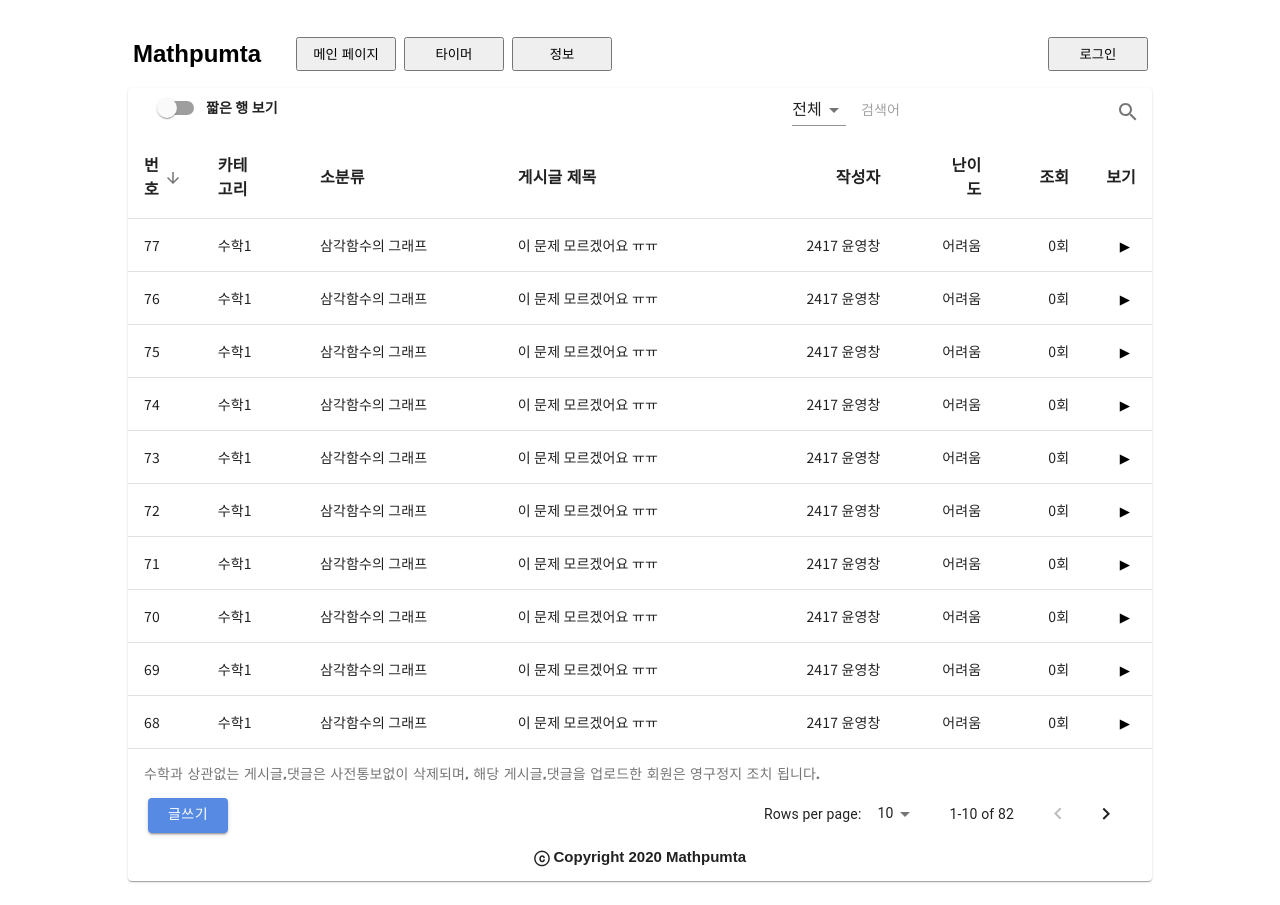
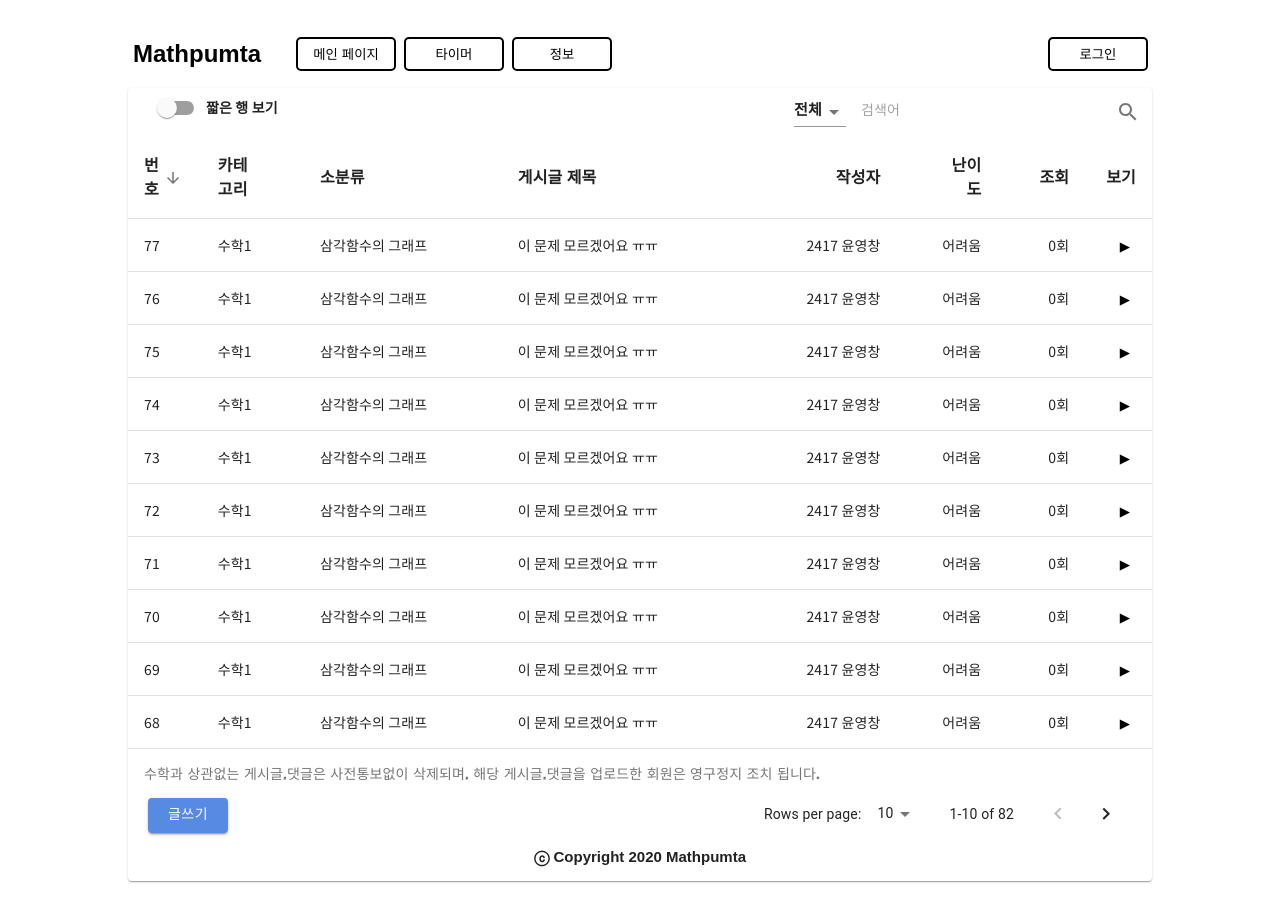
Before and after one commit to YeongT/mathpumta, a React (Create React App) app: page / in a window 1280 px wide. Built offline with nearby package versions, Linux system fonts and the light colour scheme; a web font is replaced by a local one.

Commit message:
feat : change button style, finish table.js

```diff
--- a/src/components/navbar.js
+++ b/src/components/navbar.js
@@ -29,12 +29,15 @@ const InnerWrapper = styled.div`
 `;
 
 const NavButton = styled.button`
+  background-color: white;
   align-items: center;
   font-family: 'Black Han Sans';
   width: 100px;
   min-width: 70px;
   padding: 5px;
   margin: 0 4px;
+  border: solid 2px black;
+  border-radius: 5px;
 `;
 
 const NavBar = () => {
--- a/src/components/table.js
+++ b/src/components/table.js
@@ -20,7 +20,7 @@ import {
   Switch,
 } from '@material-ui/core';
 
-import { getComparator, stableSort } from './SortHandler';
+import { getComparator, stableSort } from './FieldSortHandler';
 import EnhancedTableHead from './EnhancedTableHead';
 import TableSearchHandle from './TableSearchHandler.js';
 import { contentColumns } from '../data/contentTableColumn';
@@ -173,6 +173,8 @@ const StickyHeadTable = (props) => {
           <SearchBox>
             <Select
               style={{
+                fontWeight: 'bold',
+                fontSize: '15px',
                 marginRight: '15px',
                 fontFamily: 'Poor Story',
               }}
```
Also changed, not shown: src/components/FieldSortHandler.js (renamed from src/components/SortHandler.js).
